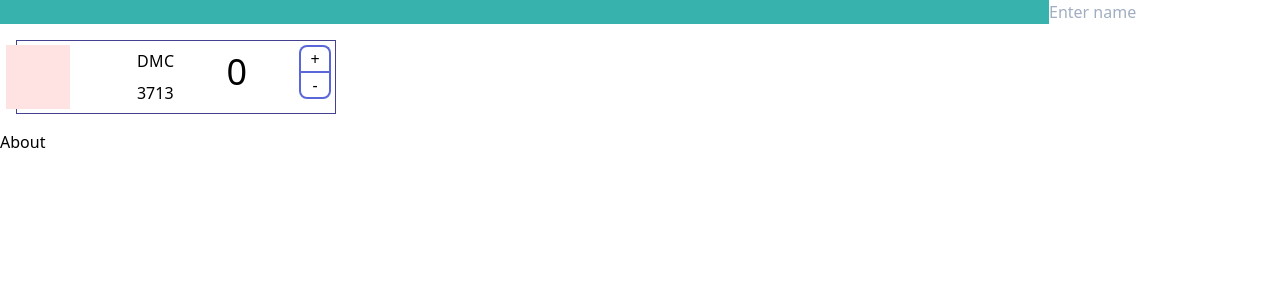
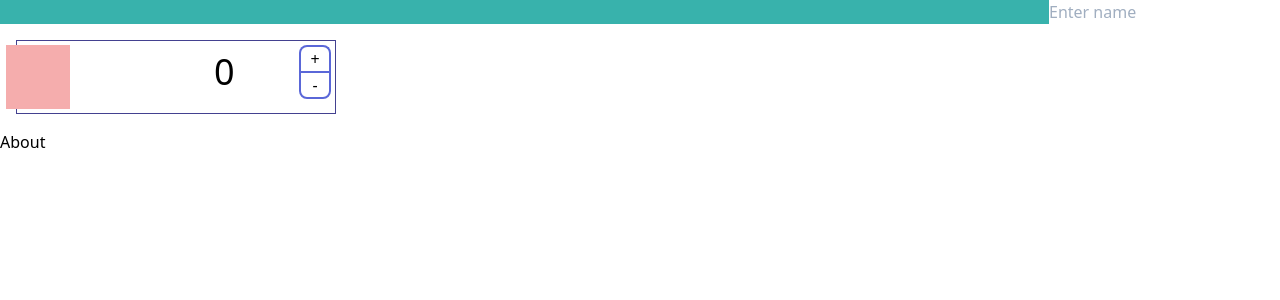
Before and after one commit to ialsowalkdogs/floss-stash, a Next.js app: page / in a window 1280 px wide. Shown: the top 300 px of the page. Built offline with nearby package versions, Linux system fonts and the light colour scheme.

Commit message:
SHow user threads on main page

```diff
--- a/pages/index.tsx
+++ b/pages/index.tsx
@@ -2,23 +2,23 @@ import FlossCard from '../components/FlossCard';
 import Link from 'next/link';
 import { observer } from 'mobx-react';
 import { useUserStore } from '../stores/UserStore';
+import { useThreadStore } from '../stores/ThreadStore';
 import Header from '../components/Header';
 
 export default observer(() => {
-  const sampleFloss = {
-    brand: 'DMC',
-    color: 3713,
-    r: 255,
-    g: 226,
-    b: 226,
-  };
+  const { name, threadNumbers } = useUserStore();
+  const { DMCthreads } = useThreadStore();
 
-  const { name } = useUserStore();
+  const userThreads = DMCthreads.filter(color =>
+    threadNumbers.includes(color['DMC']),
+  );
 
   return (
     <div className="App">
       <Header name={name} />
-      <FlossCard {...sampleFloss} />
+      {userThreads.map(thread => (
+        <FlossCard {...thread} />
+      ))}
       <Link href="/about">
         <a>About</a>
       </Link>
--- a/stores/UserStore.ts
+++ b/stores/UserStore.ts
@@ -1,11 +1,15 @@
-import { observable, action } from 'mobx';
+import { observable, action, computed } from 'mobx';
 import { createContext, useContext } from 'react';
 import { useLocalStore } from 'mobx-react';
 
 export class UserStore {
   id = Math.random();
   @observable name = '';
-  @observable threads = [{ color: 3799, quantity: 1 }];
+  @observable threads = [{ color: 760, quantity: 1 }];
+
+  @computed get threadNumbers() {
+    return this.threads.map(thread => thread.color);
+  }
 
   @action setName = name => {
     this.name = name;
```
